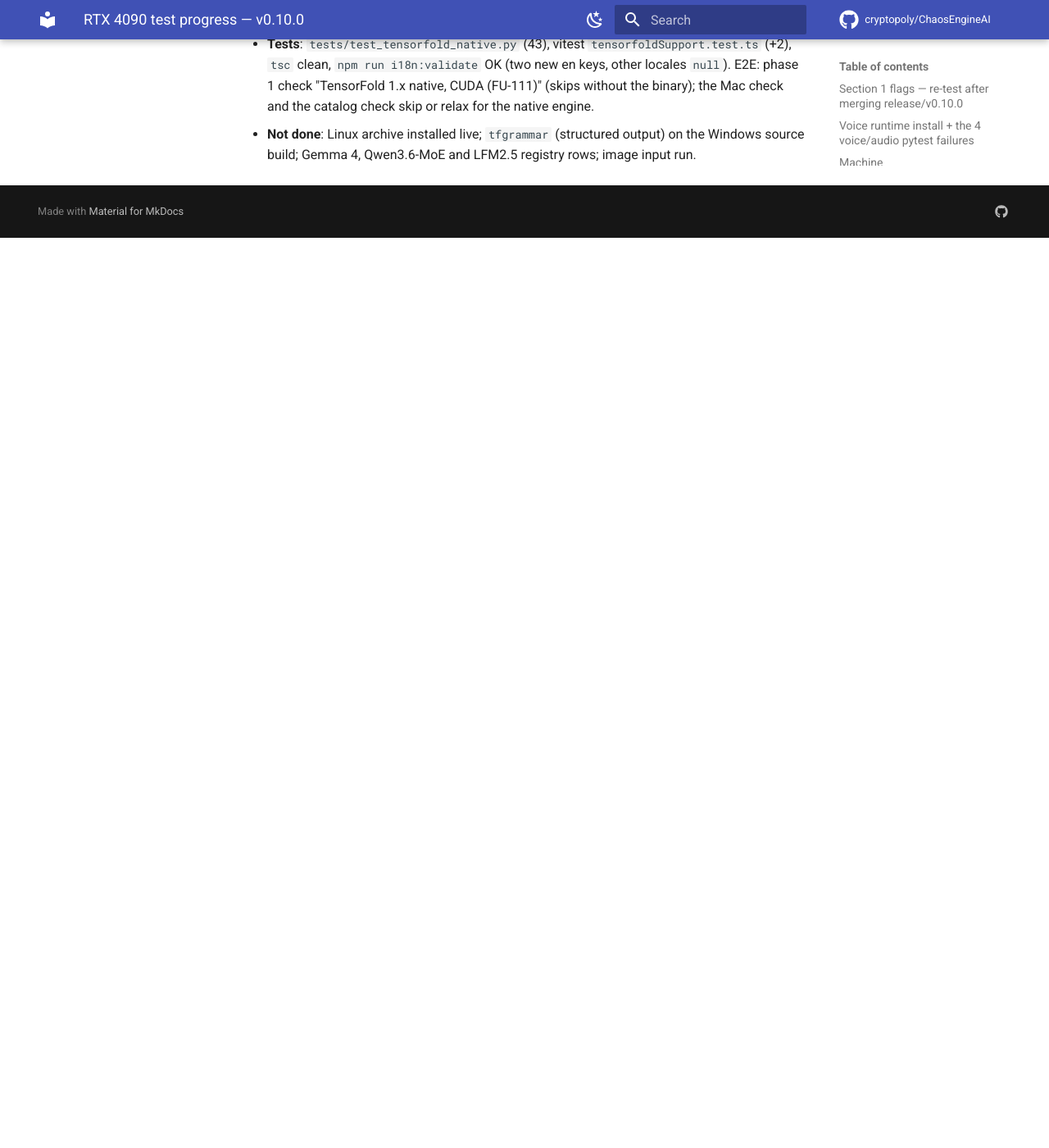
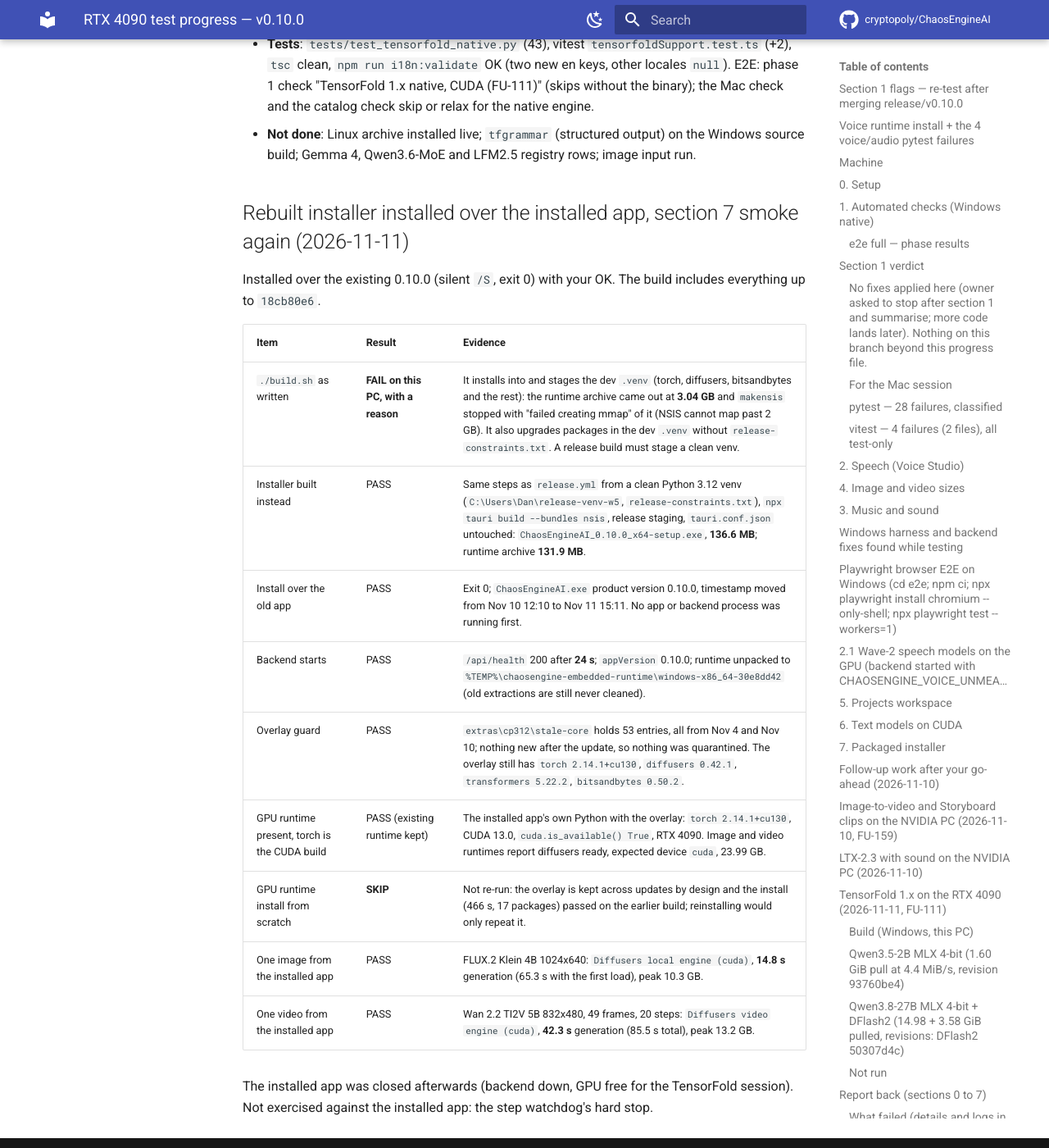
Before and after one commit to cryptopoly/ChaosEngineAI, an MkDocs documentation site: the page built from docs/progress/rtx4090-progress.md, in a window 1280 px wide and 1400 px high, scrolled down 49359 px. Shown: the whole window at 82% size. Built offline with MkDocs 1.6.1 and Material for MkDocs 9.7.7, drawn with Linux system fonts in a browser that asks for light colours; comment, search, counter and statistics services are not loaded; before the commit the page ends 49649 px from its top, so only the background shows below that.

Commit message:
docs: rebuilt installer installed over the installed app, section 7 smoke rerun

```diff
--- a/docs/progress/rtx4090-progress.md
+++ b/docs/progress/rtx4090-progress.md
@@ -748,3 +748,22 @@
 - **Live, through the app (backend on 8876, RTX 4090, driver 621.14)**: status gate `ready` (`nvidia-sm89`), load of Qwen3.8-27B + `z-lab/Qwen3.8-27B-DFlash2` in 46 s (engine `tensorfold-native`, drafter engaged, 21.4 GB used on the card), then 300-token replies: **49.6 tok/s plain, 132 tok/s drafted on prose, 206 tok/s drafted on code** (app default sampling, not forced greedy; the standalone greedy runs read 147-151 and about 300). Unload returned the card to 1.8 GB.
 - **Tests**: `tests/test_tensorfold_native.py` (43), vitest `tensorfoldSupport.test.ts` (+2), `tsc` clean, `npm run i18n:validate` OK (two new en keys, other locales `null`). E2E: phase 1 check "TensorFold 1.x native, CUDA (FU-111)" (skips without the binary); the Mac check and the catalog check skip or relax for the native engine.
 - **Not done**: Linux archive installed live; `tfgrammar` (structured output) on the Windows source build; Gemma 4, Qwen3.6-MoE and LFM2.5 registry rows; image input run.
+
+
+## Rebuilt installer installed over the installed app, section 7 smoke again (2026-11-11)
+
+Installed over the existing 0.10.0 (silent `/S`, exit 0) with your OK. The build includes everything up to `18cb80e6`.
+
+| Item | Result | Evidence |
+|---|---|---|
+| `./build.sh` as written | **FAIL on this PC, with a reason** | It installs into and stages the dev `.venv` (torch, diffusers, bitsandbytes and the rest): the runtime archive came out at **3.04 GB** and `makensis` stopped with "failed creating mmap" of it (NSIS cannot map past 2 GB). It also upgrades packages in the dev `.venv` without `release-constraints.txt`. A release build must stage a clean venv. |
+| Installer built instead | PASS | Same steps as `release.yml` from a clean Python 3.12 venv (`C:\Users\Dan\release-venv-w5`, `release-constraints.txt`), `npx tauri build --bundles nsis`, release staging, `tauri.conf.json` untouched: `ChaosEngineAI_0.10.0_x64-setup.exe`, **136.6 MB**; runtime archive **131.9 MB**. |
+| Install over the old app | PASS | Exit 0; `ChaosEngineAI.exe` product version 0.10.0, timestamp moved from Nov 10 12:10 to Nov 11 15:11. No app or backend process was running first. |
+| Backend starts | PASS | `/api/health` 200 after **24 s**; `appVersion` 0.10.0; runtime unpacked to `%TEMP%\chaosengine-embedded-runtime\windows-x86_64-30e8dd42` (old extractions are still never cleaned). |
+| Overlay guard | PASS | `extras\cp312\stale-core` holds 53 entries, all from Nov 4 and Nov 10; nothing new after the update, so nothing was quarantined. The overlay still has `torch 2.14.1+cu130`, `diffusers 0.42.1`, `transformers 5.22.2`, `bitsandbytes 0.50.2`. |
+| GPU runtime present, torch is the CUDA build | PASS (existing runtime kept) | The installed app's own Python with the overlay: `torch 2.14.1+cu130`, CUDA 13.0, `cuda.is_available() True`, RTX 4090. Image and video runtimes report diffusers ready, expected device `cuda`, 23.99 GB. |
+| GPU runtime install from scratch | **SKIP** | Not re-run: the overlay is kept across updates by design and the install (466 s, 17 packages) passed on the earlier build; reinstalling would only repeat it. |
+| One image from the installed app | PASS | FLUX.2 Klein 4B 1024x640: `Diffusers local engine (cuda)`, **14.8 s** generation (65.3 s with the first load), peak 10.3 GB. |
+| One video from the installed app | PASS | Wan 2.2 TI2V 5B 832x480, 49 frames, 20 steps: `Diffusers video engine (cuda)`, **42.3 s** generation (85.5 s total), peak 13.2 GB. |
+
+The installed app was closed afterwards (backend down, GPU free for the TensorFold session). Not exercised against the installed app: the step watchdog's hard stop.
```
